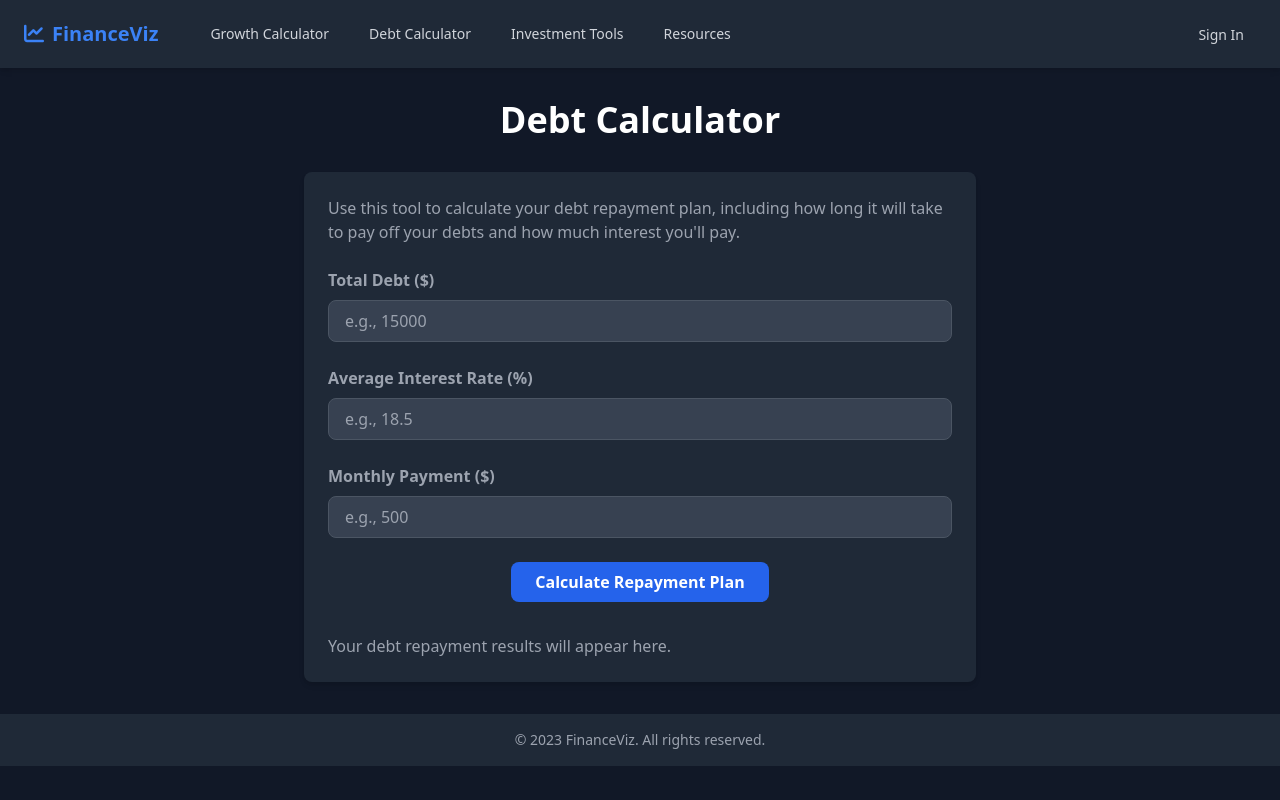
After one commit to JohnathonCrowder/Interest_Calculator_web, a Flask app: page /debt-calculator in a window 1280 px wide. The commit adds this page. Run offline with Flask 3, Linux system fonts and the light colour scheme; some libraries are stand-ins or nearby versions.

Commit message:
Added Debt Calc Page
-added debt calculator page

```diff
--- a/app.py
+++ b/app.py
@@ -62,6 +62,14 @@ def index():
     # Render the template for the initial GET request
     return render_template('index.html')
 
+@app.route('/debt-calculator', methods=['GET', 'POST'])
+def debt_calculator():
+    if request.method == 'POST':
+        # Here you'll handle form submission and perform debt calculations
+        # For now, we'll just render the template without any calculations
+        pass
+    return render_template('debt_calculator.html')
+
 def generate_plot(years, balances, interest_amounts, principal_amounts):
     # Create a new figure and axes
     fig, ax = plt.subplots(figsize=(6, 6), dpi=100, tight_layout=True)
--- a/templates/base.html
+++ b/templates/base.html
@@ -17,6 +17,7 @@
                     </a>
                     <div class="ml-10 flex items-baseline space-x-4">
                         <a href="{{ url_for('index') }}" class="text-gray-300 hover:bg-gray-700 hover:text-white px-3 py-2 rounded-md text-sm font-medium">Growth Calculator</a>
+                        <a href="{{ url_for('debt_calculator') }}" class="text-gray-300 hover:bg-gray-700 hover:text-white px-3 py-2 rounded-md text-sm font-medium">Debt Calculator</a>
                         <a href="#" class="text-gray-300 hover:bg-gray-700 hover:text-white px-3 py-2 rounded-md text-sm font-medium">Investment Tools</a>
                         <a href="#" class="text-gray-300 hover:bg-gray-700 hover:text-white px-3 py-2 rounded-md text-sm font-medium">Resources</a>
                     </div>
--- /dev/null
+++ b/templates/debt_calculator.html
@@ -0,0 +1,37 @@
+{% extends "base.html" %}
+
+{% block title %}Debt Calculator{% endblock %}
+
+{% block content %}
+<h1 class="text-4xl font-bold mb-8 text-center">Debt Calculator</h1>
+<div class="bg-gray-800 shadow-md rounded-lg p-6 max-w-2xl mx-auto">
+    <p class="text-gray-400 mb-6">Use this tool to calculate your debt repayment plan, including how long it will take to pay off your debts and how much interest you'll pay.</p>
+
+    <form method="post" class="space-y-6">
+        <!-- Placeholder for debt calculator form -->
+        <div>
+            <label for="total_debt" class="block text-gray-400 font-bold mb-2">Total Debt ($)</label>
+            <input type="number" step="0.01" class="w-full px-4 py-2 bg-gray-700 text-white border border-gray-600 rounded-lg focus:outline-none focus:border-blue-500" id="total_debt" name="total_debt" placeholder="e.g., 15000" required>
+        </div>
+
+        <div>
+            <label for="interest_rate" class="block text-gray-400 font-bold mb-2">Average Interest Rate (%)</label>
+            <input type="number" step="0.01" class="w-full px-4 py-2 bg-gray-700 text-white border border-gray-600 rounded-lg focus:outline-none focus:border-blue-500" id="interest_rate" name="interest_rate" placeholder="e.g., 18.5" required>
+        </div>
+
+        <div>
+            <label for="monthly_payment" class="block text-gray-400 font-bold mb-2">Monthly Payment ($)</label>
+            <input type="number" step="0.01" class="w-full px-4 py-2 bg-gray-700 text-white border border-gray-600 rounded-lg focus:outline-none focus:border-blue-500" id="monthly_payment" name="monthly_payment" placeholder="e.g., 500" required>
+        </div>
+
+        <div class="flex justify-center">
+            <button type="submit" class="bg-blue-600 hover:bg-blue-700 text-white font-bold py-2 px-6 rounded-lg">Calculate Repayment Plan</button>
+        </div>
+    </form>
+
+    <div class="mt-8">
+        <!-- Placeholder for calculation results -->
+        <p class="text-gray-400">Your debt repayment results will appear here.</p>
+    </div>
+</div>
+{% endblock %}
```
